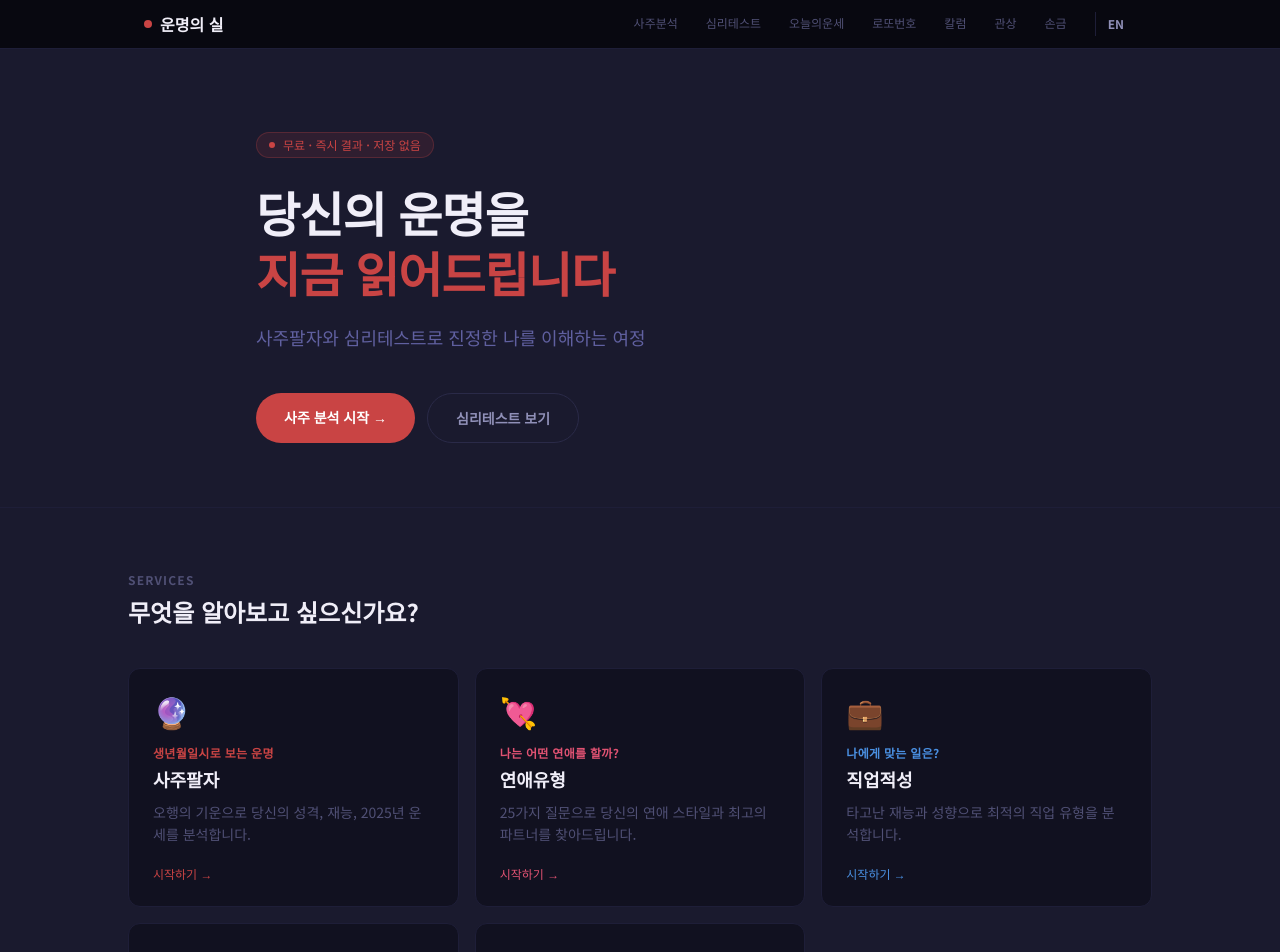
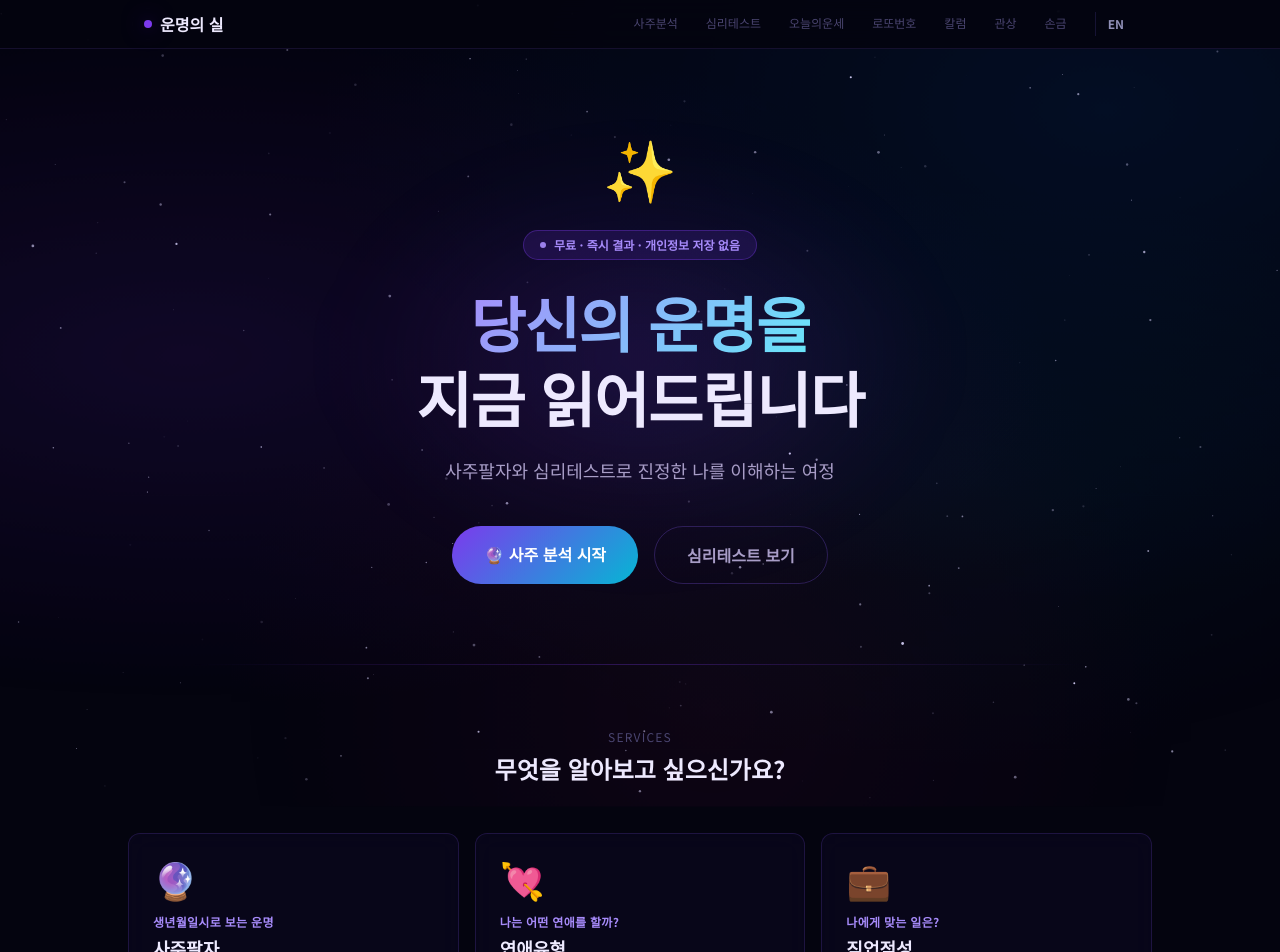
Before and after one commit to star27287-a11234/unmyeong-sil, a Next.js app: page / in a window 1280 px wide. Shown: the top 952 px of the page. Built offline with nearby package versions, Linux system fonts and the light colour scheme.

Commit message:
우주/신비 테마 전면 적용 + 해외 자동 영문 리다이렉트
Co-Authored-By: Claude Sonnet 4.6 <noreply@anthropic.com>

```diff
--- a/app/globals.css
+++ b/app/globals.css
@@ -6,35 +6,35 @@
 }
 
 :root {
-  --bg: #0b0b16;
-  --bg-card: #111120;
-  --bg-elevated: #16162a;
-  --border: #1e1e38;
-  --border-hover: #38385a;
+  /* 우주 배경 */
+  --bg: #04040f;
+  --nebula-purple: rgba(91, 33, 182, 0.18);
+  --nebula-blue: rgba(6, 100, 200, 0.14);
+  --nebula-rose: rgba(139, 30, 90, 0.1);
 
-  --red: #c94444;
-  --red-light: #e05252;
-  --red-dim: rgba(201,68,68,0.15);
+  /* 카드 */
+  --card-bg: rgba(10, 7, 30, 0.75);
+  --card-border: rgba(120, 80, 220, 0.2);
+  --card-border-hover: rgba(140, 100, 240, 0.5);
+  --card-glow: rgba(100, 60, 200, 0.12);
 
-  --teal: #2db8a0;
-  --teal-dim: rgba(45,184,160,0.12);
+  /* 액센트 */
+  --violet: #7c3aed;
+  --violet-light: #a78bfa;
+  --cyan: #06b6d4;
+  --cyan-light: #67e8f9;
+  --gold: #f59e0b;
+  --gold-light: #fcd34d;
+  --rose: #e879a0;
 
-  --amber: #d4951e;
-  --amber-light: #f0ad30;
-  --amber-dim: rgba(212,149,30,0.12);
-
-  --text-primary: #f0eef8;
-  --text-secondary: #9090b8;
-  --text-muted: #505075;
+  /* 텍스트 */
+  --text-primary: #ede9fe;
+  --text-secondary: #a89dc7;
+  --text-muted: #4a4570;
 }
 
-* {
-  box-sizing: border-box;
-}
-
-html {
-  scroll-behavior: smooth;
-}
+* { box-sizing: border-box; }
+html { scroll-behavior: smooth; }
 
 body {
   background: var(--bg);
@@ -43,64 +43,142 @@ body {
   font-size: 16px;
   min-height: 100vh;
   -webkit-font-smoothing: antialiased;
-  -moz-osx-font-smoothing: grayscale;
+  position: relative;
 }
+
+/* 오로라/성운 고정 배경 */
+body::before {
+  content: '';
+  position: fixed;
+  inset: 0;
+  z-index: 0;
+  background:
+    radial-gradient(ellipse at 15% 45%, var(--nebula-purple) 0%, transparent 55%),
+    radial-gradient(ellipse at 85% 15%, var(--nebula-blue) 0%, transparent 50%),
+    radial-gradient(ellipse at 55% 88%, var(--nebula-rose) 0%, transparent 48%),
+    radial-gradient(ellipse at 75% 60%, rgba(6, 140, 180, 0.07) 0%, transparent 42%);
+  animation: aurora 25s ease-in-out infinite alternate;
+  pointer-events: none;
+}
+
+@keyframes aurora {
+  0%   { opacity: 0.7; transform: scale(1); }
+  50%  { opacity: 1;   transform: scale(1.06) translate(1%, -1%); }
+  100% { opacity: 0.8; transform: scale(0.97) translate(-1%, 1%); }
+}
+
+/* 콘텐츠가 캔버스 위에 있어야 함 */
+nav, main, footer { position: relative; z-index: 1; }
 
 /* 스크롤바 */
 ::-webkit-scrollbar { width: 4px; }
 ::-webkit-scrollbar-track { background: var(--bg); }
-::-webkit-scrollbar-thumb { background: var(--border-hover); border-radius: 2px; }
-::-webkit-scrollbar-thumb:hover { background: #505075; }
+::-webkit-scrollbar-thumb { background: rgba(120,80,220,0.3); border-radius: 2px; }
+::-webkit-scrollbar-thumb:hover { background: rgba(140,100,240,0.5); }
 
-/* 애니메이션 */
+/* 글로우 텍스트 */
+.text-gradient {
+  background: linear-gradient(135deg, #a78bfa, #67e8f9);
+  -webkit-background-clip: text;
+  -webkit-text-fill-color: transparent;
+  background-clip: text;
+}
+
+.text-gradient-gold {
+  background: linear-gradient(135deg, #fcd34d, #f59e0b);
+  -webkit-background-clip: text;
+  -webkit-text-fill-color: transparent;
+  background-clip: text;
+}
+
+/* 글래스 카드 */
+.glass-card {
+  background: var(--card-bg);
+  backdrop-filter: blur(12px);
+  -webkit-backdrop-filter: blur(12px);
+  border: 1px solid var(--card-border);
+  border-radius: 16px;
+  transition: border-color 0.25s, box-shadow 0.25s;
+}
+
+.glass-card:hover {
+  border-color: var(--card-border-hover);
+  box-shadow: 0 0 30px var(--card-glow);
+}
+
+/* 서버 컴포넌트용 카드 hover */
+.test-card {
+  background: var(--card-bg) !important;
+  backdrop-filter: blur(12px);
+  -webkit-backdrop-filter: blur(12px);
+  border: 1px solid var(--card-border) !important;
+  transition: border-color 0.25s, box-shadow 0.25s;
+}
+.test-card:hover {
+  border-color: var(--card-border-hover) !important;
+  box-shadow: 0 0 30px var(--card-glow);
+}
+
+/* 버튼 */
+.btn-primary {
+  background: linear-gradient(135deg, #7c3aed, #06b6d4);
+  color: #fff;
+  border: none;
+  border-radius: 9999px;
+  font-weight: 700;
+  transition: opacity 0.2s, transform 0.1s;
+}
+.btn-primary:hover { opacity: 0.9; }
+.btn-primary:active { transform: scale(0.98); }
+
+.btn-secondary {
+  background: transparent;
+  color: var(--text-secondary);
+  border: 1px solid rgba(120,80,220,0.3);
+  border-radius: 9999px;
+  font-weight: 600;
+  transition: border-color 0.2s, color 0.2s;
+}
+.btn-secondary:hover {
+  border-color: rgba(140,100,240,0.6);
+  color: var(--text-primary);
+}
+
+/* 진행바 */
+.progress-track {
+  background: rgba(120,80,220,0.15);
+  border-radius: 9999px;
+  overflow: hidden;
+}
+.progress-fill {
+  background: linear-gradient(90deg, #7c3aed, #06b6d4);
+  height: 100%;
+  border-radius: 9999px;
+  transition: width 0.4s ease;
+}
+
+/* 별 반짝임 */
 @keyframes float {
   0%, 100% { transform: translateY(0px); }
   50% { transform: translateY(-8px); }
 }
-
 @keyframes fade-in-up {
   from { opacity: 0; transform: translateY(16px); }
   to { opacity: 1; transform: translateY(0); }
 }
-
 @keyframes spin-slow {
   from { transform: rotate(0deg); }
   to { transform: rotate(360deg); }
 }
-
-@keyframes shimmer {
-  0% { background-position: -200% center; }
-  100% { background-position: 200% center; }
-}
-
-@keyframes pulse-red {
-  0%, 100% { box-shadow: 0 0 0 0 rgba(201,68,68,0); }
-  50% { box-shadow: 0 0 20px 4px rgba(201,68,68,0.25); }
+@keyframes pulse-glow {
+  0%, 100% { box-shadow: 0 0 10px rgba(124,58,237,0.3); }
+  50% { box-shadow: 0 0 30px rgba(124,58,237,0.7), 0 0 60px rgba(6,182,212,0.3); }
 }
 
 .animate-float { animation: float 4s ease-in-out infinite; }
-
-/* 서버 컴포넌트용 카드 hover */
-.test-card:hover {
-  border-color: #2a2a48 !important;
-  background: #16162a !important;
-}
 .animate-fade-in-up { animation: fade-in-up 0.5s ease-out forwards; }
 .animate-spin-slow { animation: spin-slow 12s linear infinite; }
-.animate-shimmer { animation: shimmer 3s linear infinite; }
-.animate-pulse-red { animation: pulse-red 2s ease-in-out infinite; }
-
-/* 카드 기본 */
-.card {
-  background: var(--bg-card);
-  border: 1px solid var(--border);
-  border-radius: 12px;
-  transition: border-color 0.2s, background 0.2s;
-}
-.card:hover {
-  border-color: var(--border-hover);
-  background: var(--bg-elevated);
-}
+.animate-pulse-glow { animation: pulse-glow 2.5s ease-in-out infinite; }
 
 /* 블로그 본문 */
 .prose-custom h2 {
@@ -110,7 +188,7 @@ body {
   margin-top: 2rem;
   margin-bottom: 0.75rem;
   padding-left: 0.75rem;
-  border-left: 3px solid var(--red);
+  border-left: 3px solid var(--violet);
 }
 .prose-custom h3 {
   font-size: 1.125rem;
@@ -123,31 +201,18 @@ body {
   font-size: 1rem;
   line-height: 1.9;
   margin-bottom: 1rem;
-  color: #a0a0c0;
+  color: var(--text-secondary);
 }
-.prose-custom strong {
-  color: var(--text-primary);
-  font-weight: 600;
-}
-.prose-custom ul {
-  list-style: disc;
-  padding-left: 1.5rem;
-  margin-bottom: 1rem;
-}
+.prose-custom strong { color: var(--text-primary); font-weight: 600; }
+.prose-custom ul { list-style: disc; padding-left: 1.5rem; margin-bottom: 1rem; }
 .prose-custom li {
   font-size: 1rem;
   line-height: 1.85;
-  color: #a0a0c0;
+  color: var(--text-secondary);
   margin-bottom: 0.25rem;
 }
-.prose-custom hr {
-  border-color: var(--border);
-  margin: 1.5rem 0;
-}
-.prose-custom a {
-  color: var(--amber-light);
-  text-decoration: underline;
-}
+.prose-custom hr { border-color: rgba(120,80,220,0.2); margin: 1.5rem 0; }
+.prose-custom a { color: var(--gold-light); text-decoration: underline; }
 
 @media (max-width: 640px) {
   .prose-custom h2 { font-size: 1.25rem; }
--- a/app/layout.tsx
+++ b/app/layout.tsx
@@ -3,6 +3,7 @@ import { Noto_Sans_KR } from "next/font/google"
 import "./globals.css"
 import Navbar from "@/components/Navbar"
 import FooterWrapper from "@/components/FooterWrapper"
+import CosmicBackground from "@/components/CosmicBackground"
 import { Analytics } from "@vercel/analytics/next"
 
 const notoSansKR = Noto_Sans_KR({
@@ -41,14 +42,8 @@ export default function RootLayout({
           crossOrigin="anonymous"
         />
       </head>
-      <body
-        className="min-h-screen flex flex-col antialiased"
-        style={{
-          background: '#1a1a2e',
-          color: '#e8e8f0',
-          fontFamily: "'Noto Sans KR', sans-serif",
-        }}
-      >
+      <body className="min-h-screen flex flex-col antialiased">
+        <CosmicBackground />
         <Navbar />
         <main className="flex-1">
           {children}
--- a/app/page.tsx
+++ b/app/page.tsx
@@ -6,8 +6,9 @@ const services = [
     icon: '🔮',
     title: '사주팔자',
     subtitle: '생년월일시로 보는 운명',
-    description: '오행의 기운으로 당신의 성격, 재능, 2025년 운세를 분석합니다.',
-    accent: '#c94444',
+    description: '오행의 기운으로 당신의 성격, 재능, 운세를 분석합니다.',
+    glow: 'rgba(124,58,237,0.3)',
+    border: 'rgba(124,58,237,0.4)',
   },
   {
     href: '/test/love',
@@ -15,7 +16,8 @@ const services = [
     title: '연애유형',
     subtitle: '나는 어떤 연애를 할까?',
     description: '25가지 질문으로 당신의 연애 스타일과 최고의 파트너를 찾아드립니다.',
-    accent: '#e05272',
+    glow: 'rgba(232,121,160,0.25)',
+    border: 'rgba(232,121,160,0.4)',
   },
   {
     href: '/test/career',
@@ -23,7 +25,8 @@ const services = [
     title: '직업적성',
     subtitle: '나에게 맞는 일은?',
     description: '타고난 재능과 성향으로 최적의 직업 유형을 분석합니다.',
-    accent: '#4a90e2',
+    glow: 'rgba(6,182,212,0.2)',
+    border: 'rgba(6,182,212,0.4)',
   },
   {
     href: '/test/mbti',
@@ -31,7 +34,8 @@ const services = [
     title: 'MBTI',
     subtitle: '16가지 성격 유형 분석',
     description: '25가지 질문으로 정확한 MBTI 유형과 심층 분석을 제공합니다.',
-    accent: '#2db8a0',
+    glow: 'rgba(45,184,160,0.2)',
+    border: 'rgba(45,184,160,0.4)',
   },
   {
     href: '/test/money',
@@ -39,7 +43,8 @@ const services = [
     title: '재물운',
     subtitle: '나의 돈 버는 스타일은?',
     description: '재물운과 금전 관리 성향으로 나만의 부의 전략을 찾습니다.',
-    accent: '#d4951e',
+    glow: 'rgba(245,158,11,0.2)',
+    border: 'rgba(245,158,11,0.4)',
   },
 ]
 
@@ -48,88 +53,83 @@ export default function HomePage() {
     <div className="min-h-screen">
 
       {/* 히어로 */}
-      <section className="px-4 pt-20 pb-16" style={{ borderBottom: '1px solid #1e1e38' }}>
-        <div className="max-w-3xl mx-auto">
+      <section className="relative px-4 pt-24 pb-20 overflow-hidden">
+        {/* 중앙 글로우 */}
+        <div
+          className="absolute top-1/2 left-1/2 -translate-x-1/2 -translate-y-1/2 w-[600px] h-[400px] pointer-events-none"
+          style={{
+            background: 'radial-gradient(ellipse, rgba(124,58,237,0.15) 0%, transparent 70%)',
+            filter: 'blur(40px)',
+          }}
+        />
+
+        <div className="max-w-3xl mx-auto text-center relative">
+          <div className="text-6xl mb-6 animate-float">✨</div>
+
           <div
-            className="inline-flex items-center gap-2 px-3 py-1 rounded-full text-xs font-medium mb-6"
-            style={{ background: 'rgba(201,68,68,0.12)', color: '#c94444', border: '1px solid rgba(201,68,68,0.25)' }}
+            className="inline-flex items-center gap-2 px-4 py-1.5 rounded-full text-xs font-semibold mb-6"
+            style={{
+              background: 'rgba(124,58,237,0.15)',
+              border: '1px solid rgba(124,58,237,0.35)',
+              color: '#a78bfa',
+            }}
           >
-            <span className="w-1.5 h-1.5 rounded-full bg-current" />
-            무료 · 즉시 결과 · 저장 없음
+            <span className="w-1.5 h-1.5 rounded-full animate-pulse" style={{ background: '#a78bfa' }} />
+            무료 · 즉시 결과 · 개인정보 저장 없음
           </div>
 
           <h1
-            className="text-4xl sm:text-5xl font-black mb-5 leading-tight"
-            style={{ color: '#f0eef8', letterSpacing: '-0.02em' }}
+            className="text-5xl sm:text-6xl font-black mb-5 leading-tight"
+            style={{ letterSpacing: '-0.02em' }}
           >
-            당신의 운명을<br />
-            <span style={{ color: '#c94444' }}>지금 읽어드립니다</span>
+            <span className="text-gradient">당신의 운명을</span>
+            <br />
+            <span style={{ color: '#ede9fe' }}>지금 읽어드립니다</span>
           </h1>
 
-          <p className="text-lg mb-10" style={{ color: '#6060a0', lineHeight: 1.7 }}>
-            사주팔자와 심리테스트로 진정한 나를 이해하는 여정
+          <p className="text-lg mb-10" style={{ color: '#a89dc7', lineHeight: 1.8 }}>
+            사주팔자와 심리테스트로<br className="sm:hidden" /> 진정한 나를 이해하는 여정
           </p>
 
-          <div className="flex flex-wrap gap-3">
-            <Link
-              href="/saju"
-              className="px-7 py-3.5 rounded-full text-sm font-bold transition-opacity hover:opacity-90"
-              style={{
-                background: '#c94444',
-                color: '#fff',
-              }}
-            >
-              사주 분석 시작 →
+          <div className="flex flex-wrap gap-4 justify-center">
+            <Link href="/saju" className="btn-primary px-8 py-4 text-base">
+              🔮 사주 분석 시작
             </Link>
-            <Link
-              href="/test"
-              className="px-7 py-3.5 rounded-full text-sm font-bold transition-colors"
-              style={{
-                background: 'transparent',
-                border: '1px solid #2a2a48',
-                color: '#9090b8',
-              }}
-            >
+            <Link href="/test" className="btn-secondary px-8 py-4 text-base">
               심리테스트 보기
             </Link>
           </div>
         </div>
       </section>
 
-      {/* 서비스 */}
+      {/* 구분선 */}
+      <div
+        className="mx-auto max-w-4xl h-px"
+        style={{ background: 'linear-gradient(90deg, transparent, rgba(124,58,237,0.3), transparent)' }}
+      />
+
+      {/* 서비스 카드 */}
       <section className="py-16 px-4">
         <div className="max-w-5xl mx-auto">
-
-          <div className="mb-10">
-            <p className="text-xs font-semibold tracking-widest uppercase mb-2" style={{ color: '#505075' }}>Services</p>
-            <h2 className="text-2xl font-bold" style={{ color: '#f0eef8' }}>무엇을 알아보고 싶으신가요?</h2>
+          <div className="text-center mb-12">
+            <p className="text-xs tracking-widest uppercase mb-2" style={{ color: '#4a4570' }}>Services</p>
+            <h2 className="text-2xl font-bold" style={{ color: '#ede9fe' }}>무엇을 알아보고 싶으신가요?</h2>
           </div>
 
           <div className="grid grid-cols-1 sm:grid-cols-2 lg:grid-cols-3 gap-4">
-            {services.map((service) => (
+            {services.map((s) => (
               <Link
-                key={service.href}
-                href={service.href}
-                className="test-card group block rounded-xl p-6 transition-all duration-200"
-                style={{
-                  background: '#111120',
-                  border: '1px solid #1e1e38',
-                }}
+                key={s.href}
+                href={s.href}
+                className="test-card group block rounded-xl p-6 transition-all duration-250"
               >
-                <div className="text-3xl mb-4">{service.icon}</div>
-                <div
-                  className="text-xs font-semibold tracking-wide uppercase mb-1"
-                  style={{ color: service.accent }}
-                >
-                  {service.subtitle}
-                </div>
-                <h3 className="text-lg font-bold mb-2" style={{ color: '#f0eef8' }}>
-                  {service.title}
-                </h3>
-                <p className="text-sm leading-relaxed" style={{ color: '#505075' }}>
-                  {service.description}
+                <div className="text-4xl mb-4">{s.icon}</div>
+                <p className="text-xs font-semibold tracking-wide uppercase mb-1" style={{ color: '#a78bfa' }}>
+                  {s.subtitle}
                 </p>
-                <div className="mt-5 text-xs font-medium" style={{ color: service.accent }}>
+                <h3 className="text-lg font-bold mb-2" style={{ color: '#ede9fe' }}>{s.title}</h3>
+                <p className="text-sm leading-relaxed" style={{ color: '#4a4570' }}>{s.description}</p>
+                <div className="mt-5 text-xs font-semibold" style={{ color: '#7c3aed' }}>
                   시작하기 →
                 </div>
               </Link>
@@ -138,26 +138,20 @@ export default function HomePage() {
         </div>
       </section>
 
-      {/* 소개 */}
-      <section className="py-14 px-4" style={{ borderTop: '1px solid #1e1e38' }}>
-        <div className="max-w-4xl mx-auto">
-          <div className="grid grid-cols-1 md:grid-cols-3 gap-px" style={{ background: '#1e1e38' }}>
-            {[
-              { label: '01', title: '정확한 분석', desc: '사주 원리와 심리학을 결합한 심층 분석으로 당신의 진짜 모습을 발견하세요.' },
-              { label: '02', title: '풍부한 콘텐츠', desc: '단순한 결과가 아닌, 실제 도움이 되는 상세하고 풍부한 내용을 제공합니다.' },
-              { label: '03', title: '개인정보 보호', desc: '입력된 정보는 분석에만 활용되며 저장되거나 외부에 공유되지 않습니다.' },
-            ].map((item) => (
-              <div
-                key={item.title}
-                className="p-7"
-                style={{ background: '#0b0b16' }}
-              >
-                <div className="text-xs font-bold mb-4" style={{ color: '#c94444' }}>{item.label}</div>
-                <h3 className="font-bold mb-2 text-base" style={{ color: '#f0eef8' }}>{item.title}</h3>
-                <p className="text-sm leading-relaxed" style={{ color: '#505075' }}>{item.desc}</p>
-              </div>
-            ))}
-          </div>
+      {/* 하단 소개 */}
+      <section className="py-14 px-4" style={{ borderTop: '1px solid rgba(120,80,220,0.1)' }}>
+        <div className="max-w-4xl mx-auto grid grid-cols-1 md:grid-cols-3 gap-6">
+          {[
+            { num: '01', title: '정확한 분석', desc: '사주 원리와 심리학을 결합한 심층 분석으로 당신의 진짜 모습을 발견하세요.', color: '#a78bfa' },
+            { num: '02', title: '풍부한 콘텐츠', desc: '단순한 결과가 아닌, 실제 도움이 되는 상세하고 풍부한 내용을 제공합니다.', color: '#67e8f9' },
+            { num: '03', title: '개인정보 보호', desc: '입력된 정보는 분석에만 활용되며 저장되거나 외부에 공유되지 않습니다.', color: '#fcd34d' },
+          ].map((item) => (
+            <div key={item.title} className="glass-card p-6">
+              <div className="text-xs font-bold mb-3" style={{ color: item.color }}>{item.num}</div>
+              <h3 className="font-bold mb-2" style={{ color: '#ede9fe' }}>{item.title}</h3>
+              <p className="text-sm leading-relaxed" style={{ color: '#4a4570' }}>{item.desc}</p>
+            </div>
+          ))}
         </div>
       </section>
 
--- /dev/null
+++ b/components/CosmicBackground.tsx
@@ -0,0 +1,112 @@
+'use client'
+
+import { useEffect, useRef } from 'react'
+
+export default function CosmicBackground() {
+  const canvasRef = useRef<HTMLCanvasElement>(null)
+
+  useEffect(() => {
+    const canvas = canvasRef.current
+    if (!canvas) return
+    const ctx = canvas.getContext('2d')
+    if (!ctx) return
+
+    const resize = () => {
+      canvas.width = window.innerWidth
+      canvas.height = window.innerHeight
+    }
+    resize()
+
+    // 별 생성
+    const stars = Array.from({ length: 180 }, () => ({
+      x: Math.random() * canvas.width,
+      y: Math.random() * canvas.height,
+      r: Math.random() * 1.2 + 0.2,
+      base: Math.random() * 0.5 + 0.1,
+      opacity: Math.random() * 0.5 + 0.1,
+      delta: (Math.random() - 0.5) * 0.008,
+    }))
+
+    // 유성
+    const shootingStars: { x: number; y: number; len: number; speed: number; opacity: number; angle: number; active: boolean }[] = []
+    const spawnShootingStar = () => {
+      shootingStars.push({
+        x: Math.random() * canvas.width,
+        y: Math.random() * canvas.height * 0.4,
+        len: Math.random() * 100 + 60,
+        speed: Math.random() * 6 + 4,
+        opacity: 1,
+        angle: Math.PI / 5,
+        active: true,
+      })
+    }
+
+    let frame = 0
+    let animId: number
+
+    const draw = () => {
+      ctx.clearRect(0, 0, canvas.width, canvas.height)
+
+      // 별 그리기
+      stars.forEach(s => {
+        s.opacity += s.delta
+        if (s.opacity > s.base + 0.4 || s.opacity < s.base - 0.1) s.delta *= -1
+        s.opacity = Math.max(0.05, Math.min(0.9, s.opacity))
+
+        ctx.beginPath()
+        ctx.arc(s.x, s.y, s.r, 0, Math.PI * 2)
+        ctx.fillStyle = `rgba(220,215,255,${s.opacity})`
+        ctx.fill()
+      })
+
+      // 유성 그리기
+      shootingStars.forEach((ss, i) => {
+        if (!ss.active) return
+        const grad = ctx.createLinearGradient(
+          ss.x, ss.y,
+          ss.x - Math.cos(ss.angle) * ss.len,
+          ss.y - Math.sin(ss.angle) * ss.len
+        )
+        grad.addColorStop(0, `rgba(255,255,255,${ss.opacity})`)
+        grad.addColorStop(1, 'rgba(255,255,255,0)')
+        ctx.beginPath()
+        ctx.strokeStyle = grad
+        ctx.lineWidth = 1.5
+        ctx.moveTo(ss.x, ss.y)
+        ctx.lineTo(ss.x - Math.cos(ss.angle) * ss.len, ss.y - Math.sin(ss.angle) * ss.len)
+        ctx.stroke()
+
+        ss.x += Math.cos(ss.angle) * ss.speed
+        ss.y += Math.sin(ss.angle) * ss.speed
+        ss.opacity -= 0.015
+
+        if (ss.opacity <= 0) shootingStars.splice(i, 1)
+      })
+
+      // 15초마다 유성
+      if (frame % 900 === 0) spawnShootingStar()
+      frame++
+
+      animId = requestAnimationFrame(draw)
+    }
+
+    draw()
+    window.addEventListener('resize', resize)
+    return () => {
+      cancelAnimationFrame(animId)
+      window.removeEventListener('resize', resize)
+    }
+  }, [])
+
+  return (
+    <canvas
+      ref={canvasRef}
+      style={{
+        position: 'fixed',
+        inset: 0,
+        zIndex: 0,
+        pointerEvents: 'none',
+      }}
+    />
+  )
+}
--- a/components/Navbar.tsx
+++ b/components/Navbar.tsx
@@ -34,8 +34,10 @@ export default function Navbar() {
   return (
     <nav
       style={{
-        background: '#080810',
-        borderBottom: '1px solid #1e1e38',
+        background: 'rgba(4,4,15,0.85)',
+        backdropFilter: 'blur(16px)',
+        WebkitBackdropFilter: 'blur(16px)',
+        borderBottom: '1px solid rgba(120,80,220,0.15)',
       }}
       className="sticky top-0 z-50 w-full"
     >
@@ -44,11 +46,11 @@ export default function Navbar() {
         <Link
           href={isEnglish ? '/en' : '/'}
           className="flex items-center gap-2 text-base font-bold flex-shrink-0"
-          style={{ color: '#f0eef8' }}
+          style={{ color: '#ede9fe' }}
         >
           <span
-            className="w-2 h-2 rounded-full flex-shrink-0"
-            style={{ background: '#c94444' }}
+            className="w-2 h-2 rounded-full flex-shrink-0 animate-pulse-glow"
+            style={{ background: '#7c3aed' }}
           />
           {isEnglish ? 'Thread of Fate' : '운명의 실'}
         </Link>
@@ -66,8 +68,8 @@ export default function Navbar() {
                 href={link.href}
                 className="px-3 py-1 text-xs font-medium whitespace-nowrap flex-shrink-0 transition-colors duration-150"
                 style={{
-                  color: isActive ? '#f0eef8' : '#505075',
-                  borderBottom: isActive ? '2px solid #c94444' : '2px solid transparent',
+                  color: isActive ? '#ede9fe' : '#4a4570',
+                  borderBottom: isActive ? '2px solid #7c3aed' : '2px solid transparent',
                   paddingBottom: isActive ? '2px' : '4px',
                 }}
               >
@@ -76,16 +78,16 @@ export default function Navbar() {
             )
           })}
 
-          <Link
+          <a
             href={langSwitchHref}
-            className="ml-3 px-3 py-1 text-xs font-bold whitespace-nowrap flex-shrink-0 transition-colors duration-150"
-            style={{
-              color: '#9090b8',
-              borderLeft: '1px solid #1e1e38',
+            onClick={() => {
+              document.cookie = `preferred-lang=${isEnglish ? 'ko' : 'en'}; path=/; max-age=31536000`
             }}
+            className="ml-3 px-3 py-1 text-xs font-bold whitespace-nowrap flex-shrink-0 transition-colors duration-150 cursor-pointer"
+            style={{ color: '#9090b8', borderLeft: '1px solid rgba(100,80,200,0.2)' }}
           >
             {isEnglish ? '한국어' : 'EN'}
-          </Link>
+          </a>
         </div>
       </div>
     </nav>
```
Also changed, not shown: middleware.ts (added, +42 -0 lines).
